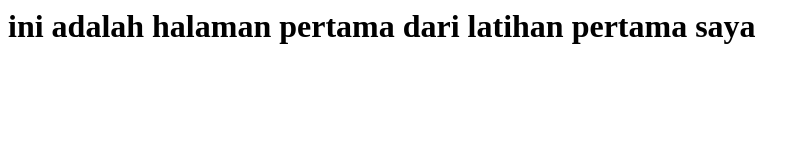
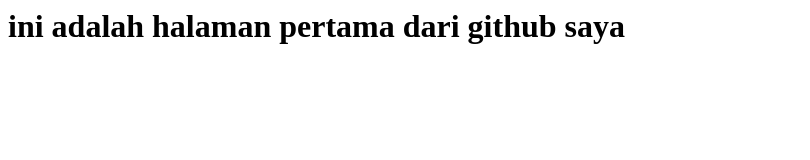
Before and after one commit to alfadhlh/Myproject, a plain HTML site: page index.html in a window 1280 px wide. Shown: the whole page, without its empty margins (0-810 px from the left). Drawn offline with Linux system fonts and the light colour scheme.

Commit message:
update index.html lewat github gaes

```diff
--- a/index.html
+++ b/index.html
@@ -3,6 +3,6 @@
         <title> Belajar git pemula  </title>
     </head>
             <body>
-                <h1>ini adalah halaman pertama dari latihan pertama saya</h1>
+                <h1>ini adalah halaman pertama dari github saya</h1>
             </body>
 </html>
```
